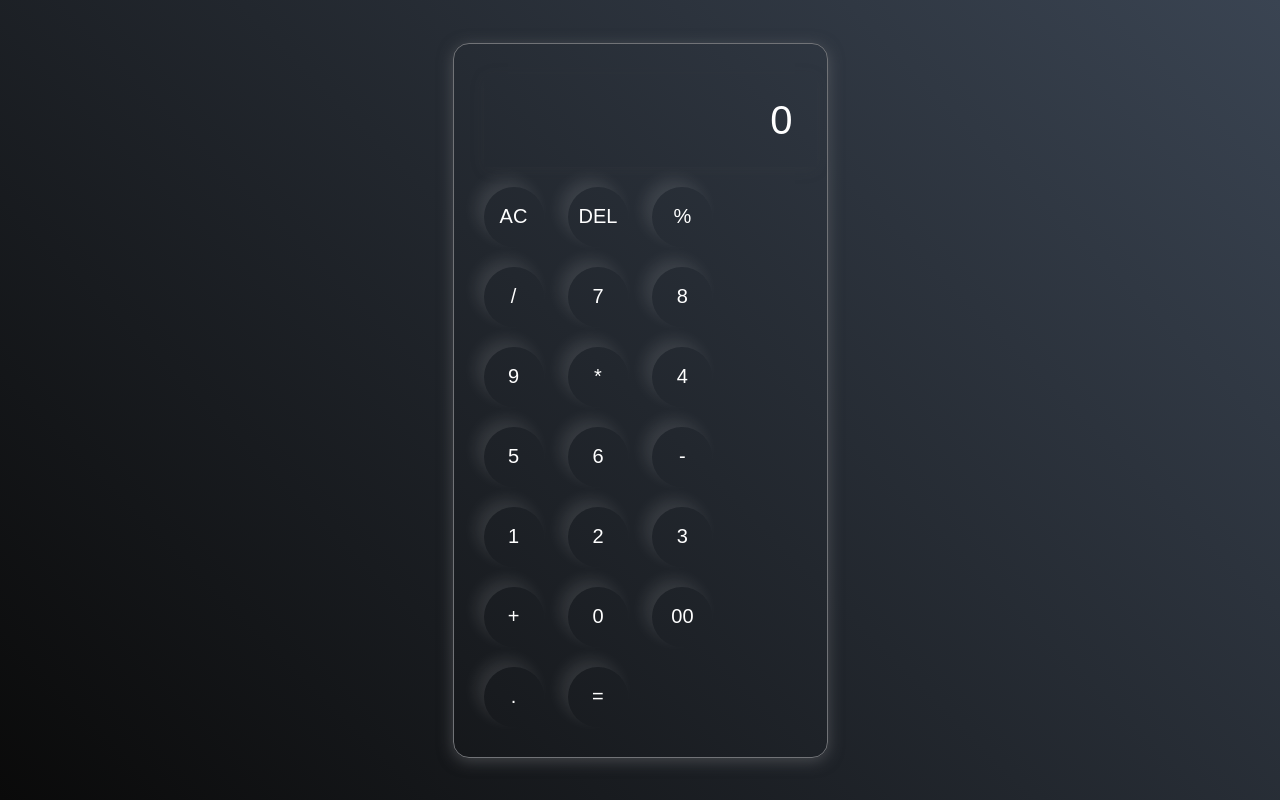
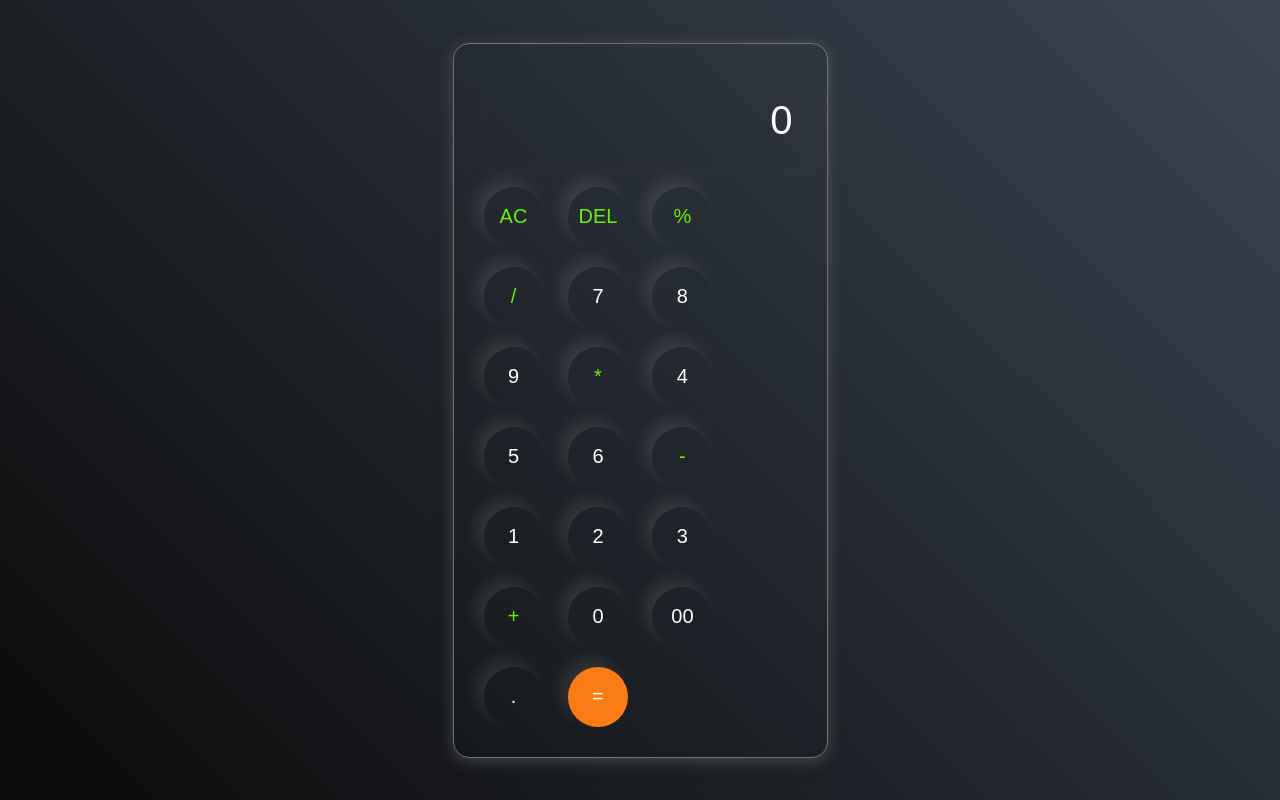
Before and after one commit to ankita2008/js_project, a plain HTML site: page calculator/index.html in a window 1280 px wide. Drawn offline with Linux system fonts and the light colour scheme.

Commit message:
Added images and updated README

```diff
--- a/calculator/style.css
+++ b/calculator/style.css
@@ -56,10 +56,10 @@ body {
   cursor: pointer;
 }
 
-.equal{
+button.equal{
   background-color: #fb7c14;
 }
 
-.operator{
+button.operator{
   color: #6dee0a;
 }
```
Also changed, not shown: images/calculator.png (added), images/counter.png (added), images/expense.png (added), images/quiz.png (added), 1 other file.
